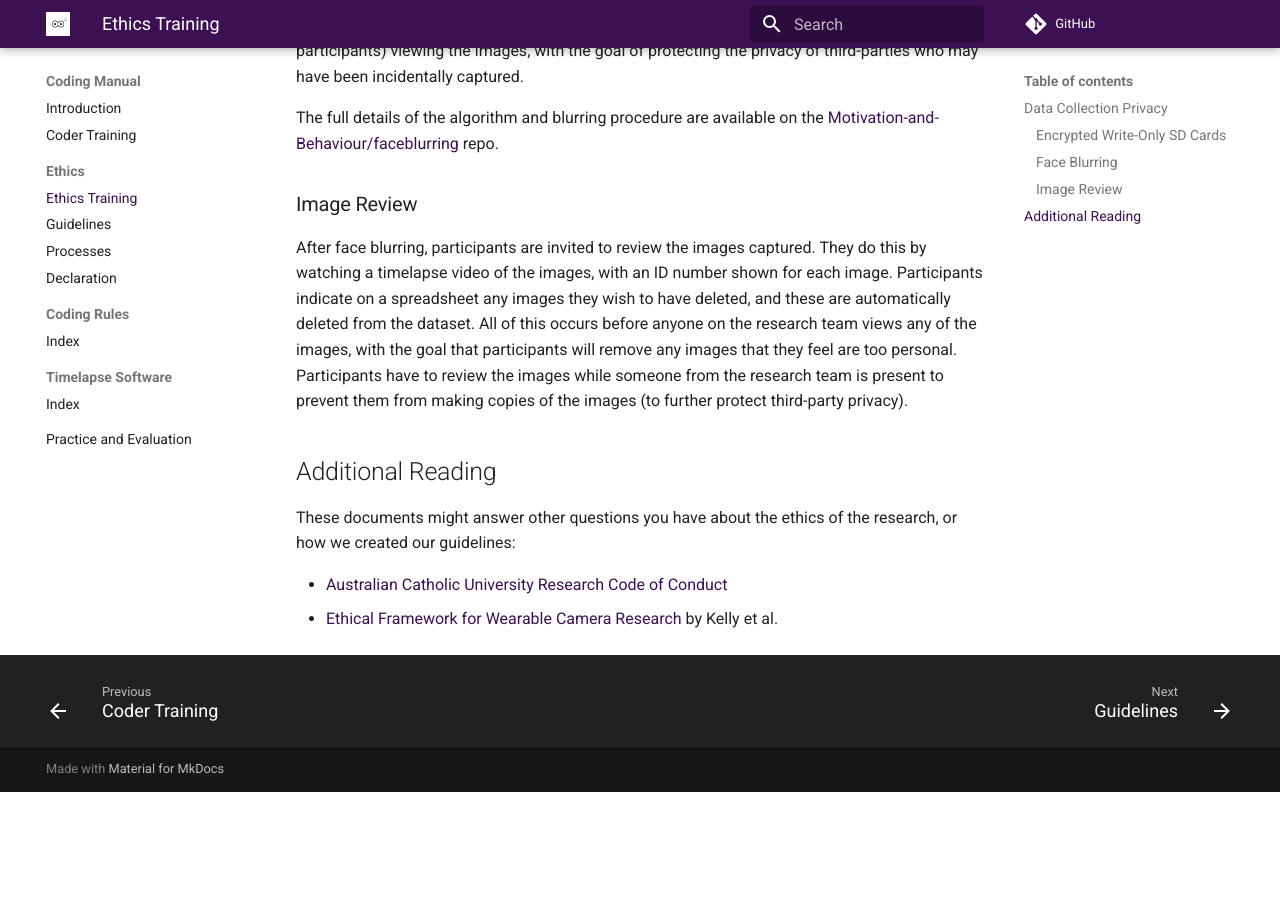
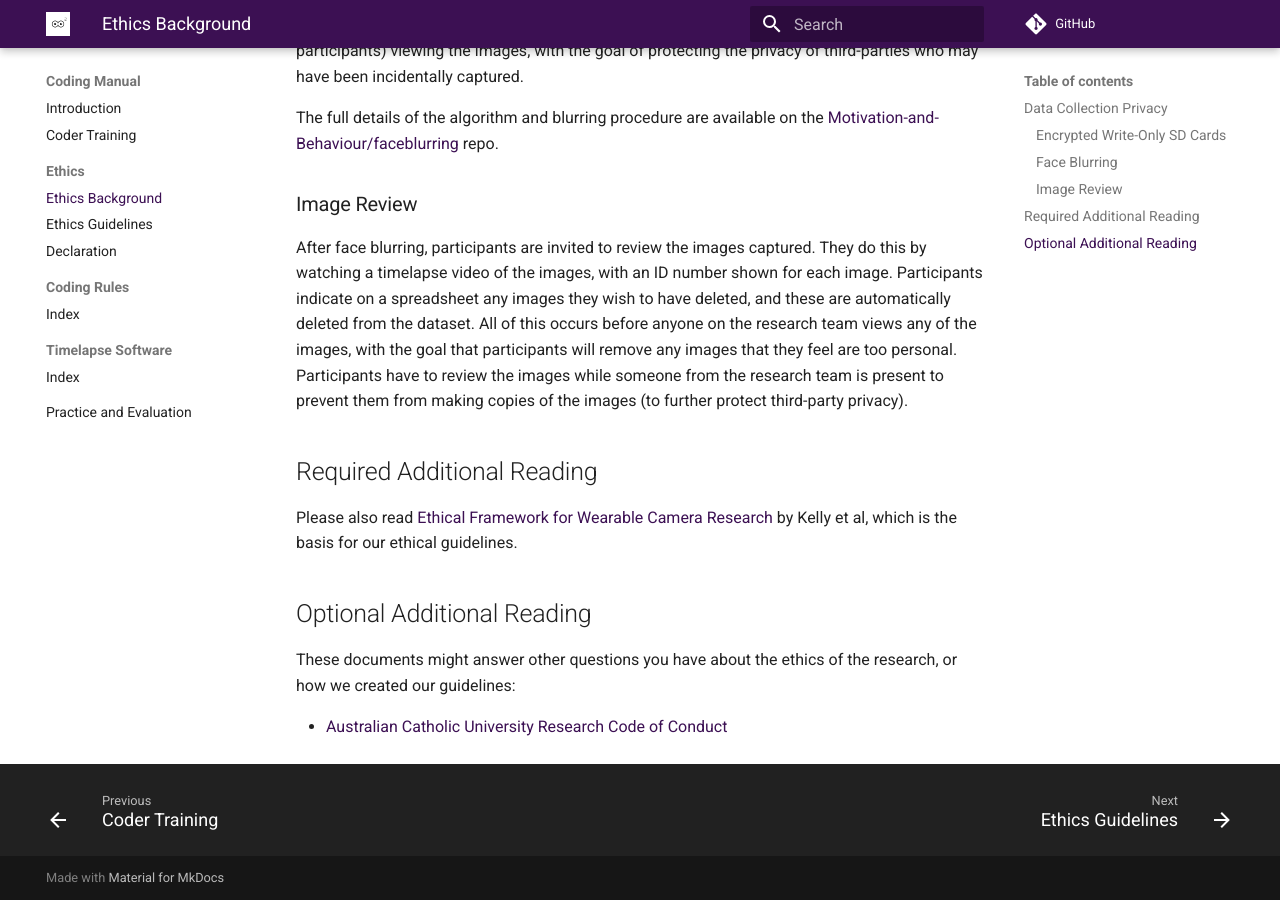
Before and after one commit to Motivation-and-Behaviour/SquareEyes, an MkDocs documentation site: the page built from docs/coding_manual/ethics/index.md, in a window 1280 px wide and 900 px high, scrolled down 913 px. Built offline with MkDocs 1.6.1 and Material for MkDocs 9.7.7, drawn with Linux system fonts in a browser that asks for light colours; comment, search, counter and statistics services are not loaded; before the commit the page ends 1705 px from its top, so only the background shows below that; some of the changed text lies outside the part shown.

Commit message:
Update to some docs

```diff
--- a/docs/coding_manual/ethics/index.md
+++ b/docs/coding_manual/ethics/index.md
@@ -1,4 +1,4 @@
-# Ethics Training
+# Ethics Background
 
 As a coder, you will have access to the images collected during data collection.
 It is important to remember that these are captured by real people in their own homes, and they have put their trust in us to handle their data with care and respect.
@@ -35,9 +35,12 @@ Participants indicate on a spreadsheet any images they wish to have deleted, and
 All of this occurs before anyone on the research team views any of the images, with the goal that participants will remove any images that they feel are too personal.
 Participants have to review the images while someone from the research team is present to prevent them from making copies of the images (to further protect third-party privacy).
 
-## Additional Reading
+## Required Additional Reading
+
+Please also read [Ethical Framework for Wearable Camera Research](https://doi.org/10.1016/j.amepre.2012.11.006) by Kelly et al, which is the basis for our ethical guidelines.
+
+## Optional Additional Reading
 
 These documents might answer other questions you have about the ethics of the research, or how we created our guidelines:
 
 * [Australian Catholic University Research Code of Conduct](https://policies.acu.edu.au/736355)
-* [Ethical Framework for Wearable Camera Research](https://doi.org/10.1016/j.amepre.2012.11.006) by Kelly et al.
--- a/mkdocs.yml
+++ b/mkdocs.yml
@@ -10,13 +10,18 @@ markdown_extensions:
   - admonition
   - def_list
   - footnotes
-  - toc:
-      permalink: true
+  - pymdownx.caret
+  - pymdownx.emoji:
+      emoji_index: !!python/name:material.extensions.emoji.twemoji
+      emoji_generator: !!python/name:material.extensions.emoji.to_svg
+  - pymdownx.keys
   - pymdownx.details
   - pymdownx.snippets
   - pymdownx.tasklist:
       custom_checkbox: true
       clickable_checkbox: true
+  - toc:
+      permalink: true
 theme:
   name: material
   features:
@@ -50,7 +55,6 @@ nav:
       - Ethics:
           - coding_manual/ethics/index.md
           - coding_manual/ethics/guidelines.md
-          - coding_manual/ethics/processes.md
           - coding_manual/ethics/declaration.md
       - Coding Rules:
           - coding_manual/coding_rules/index.md
```
Also changed, not shown: docs/coding_manual/ethics/guidelines.md (+86 -0 lines), docs/coding_manual/index.md (+29 -0 lines), docs/coding_manual/ethics/processes.md (deleted).
